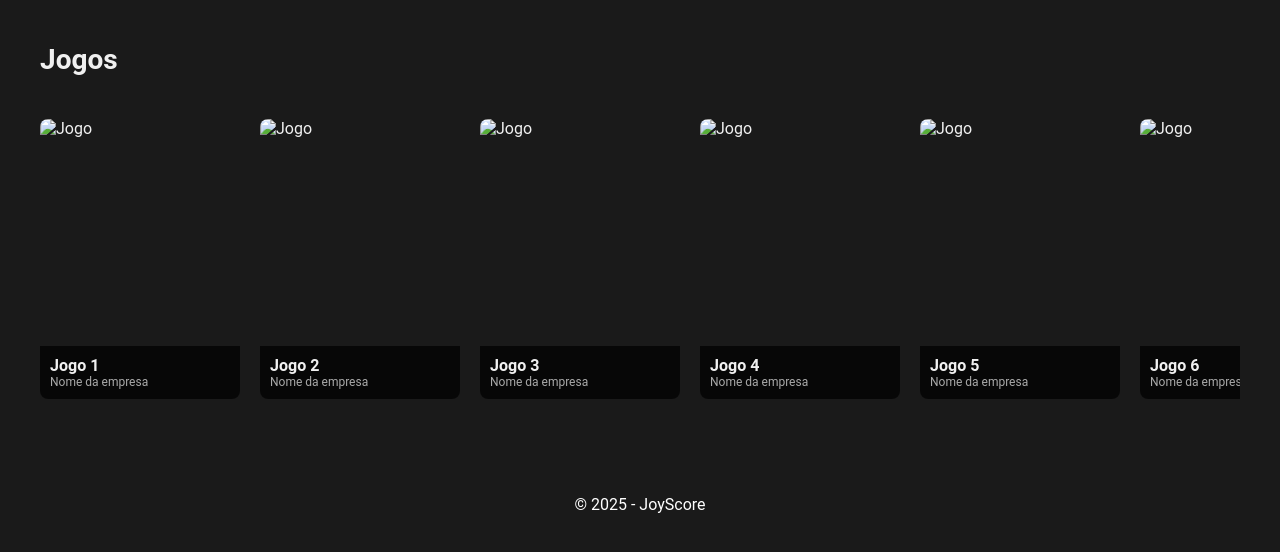
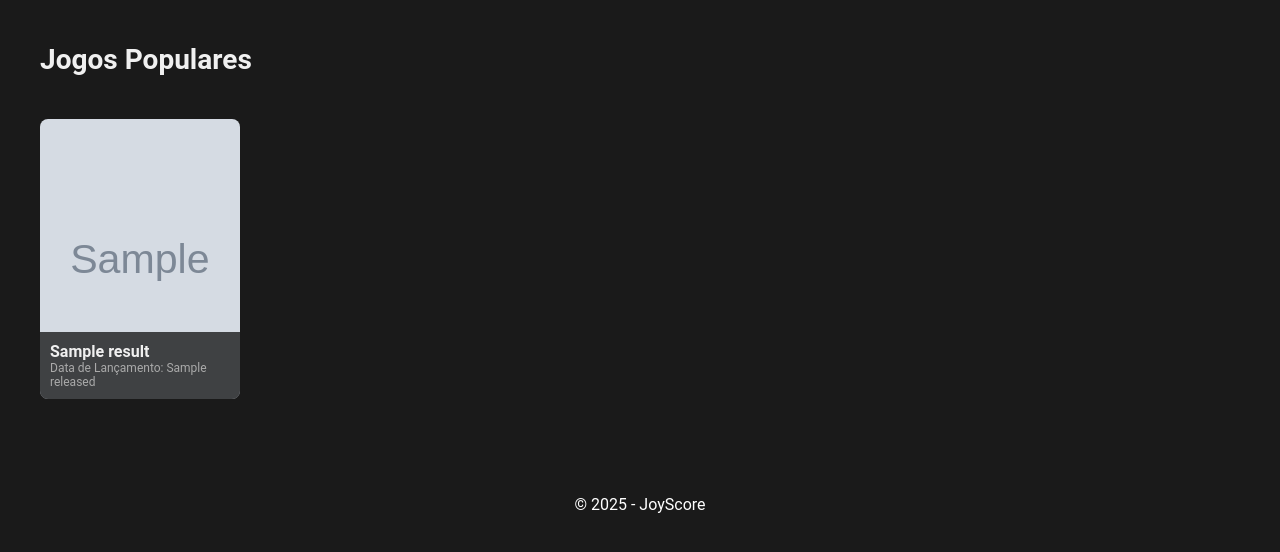
Before and after one commit to Lucascbayma/JoyScore, a Django app: page / in a window 1280 px wide. Shown: the part 69-621 px from the top of the page. Run offline with Django 4.2, Linux system fonts and the light colour scheme; tables that the repository leaves empty hold one stand-in row (values such as "Sample post"); grey boxes marked "Sample" are stand-in pictures; a database or web service that is not in the repository returns one stand-in record (values such as "Sample title"); data that the repository does not hold is empty.

Commit message:
Ajustando home.html para puxar os dados da API

```diff
--- a/jogos/templates/Home.html
+++ b/jogos/templates/Home.html
@@ -1,56 +1,26 @@
-{% extends 'base.html' %}
+{%extends 'base.html'%}
 
-{% block title %}Início - JoyScore{% endblock %}
+{%block title%}Início - JoyScore{%endblock%}
 
-{% block content %}
+{%block content%}
     <section class="content-section">
         <div class="section-header">
-            <h2 class="section-title">Jogos</h2>
+            <h2 class="section-title">Jogos Populares</h2>
         </div>
 
         <div class="card-container">
-            <div class="card">
-                <img src="" alt="Jogo">
-                <div class="card-info">
-                    <div class="card-title">Jogo 1</div>
-                    <div class="card-subtitle">Nome da empresa</div>
+            {%for jogo in jogos_rawg%}
+                <div class="card">
+                    <img src="{{jogo.background_image}}" alt="{{jogo.name}}">
+                    <div class="card-info">
+                        <div class="card-title">{{jogo.name}}</div>
+                        <div class="card-subtitle">Data de Lançamento: {{jogo.released}}</div>
+                    </div>
                 </div>
-            </div>
-            <div class="card">
-                <img src="" alt="Jogo">
-                <div class="card-info">
-                    <div class="card-title">Jogo 2</div>
-                    <div class="card-subtitle">Nome da empresa</div>
-                </div>
-            </div>
-            <div class="card">
-                <img src="" alt="Jogo">
-                <div class="card-info">
-                    <div class="card-title">Jogo 3</div>
-                    <div class="card-subtitle">Nome da empresa</div>
-                </div>
-            </div>
-            <div class="card">
-                <img src="" alt="Jogo">
-                <div class="card-info">
-                    <div class="card-title">Jogo 4</div>
-                    <div class="card-subtitle">Nome da empresa</div>
-                </div>
-            </div>
-            <div class="card">
-                <img src="" alt="Jogo">
-                <div class="card-info">
-                    <div class="card-title">Jogo 5</div>
-                    <div class="card-subtitle">Nome da empresa</div>
-                </div>
-            </div>
-            <div class="card">
-                <img src="" alt="Jogo">
-                <div class="card-info">
-                    <div class="card-title">Jogo 6</div>
-                    <div class="card-subtitle">Nome da empresa</div>
-                </div>
-            </div>
+            {%empty%}
+                <p>Nenhum jogo popular encontrado no momento.</p>
+            {%endfor%}
+
         </div>
     </section>
-{% endblock %}
+{%endblock%}
```
